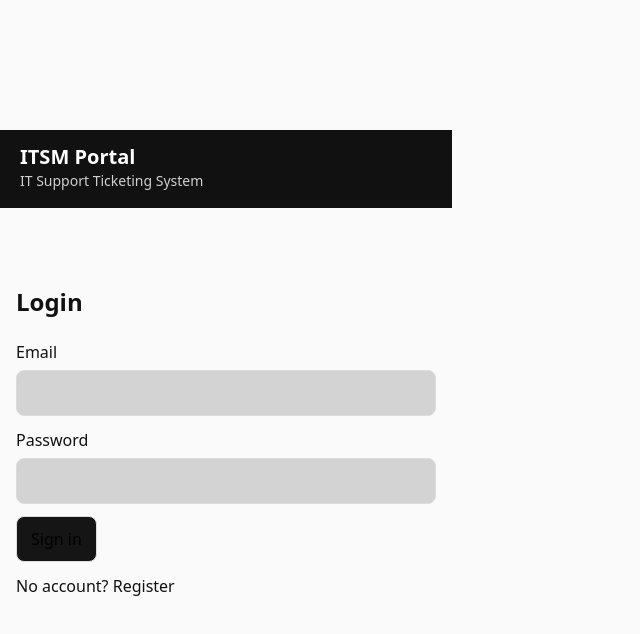
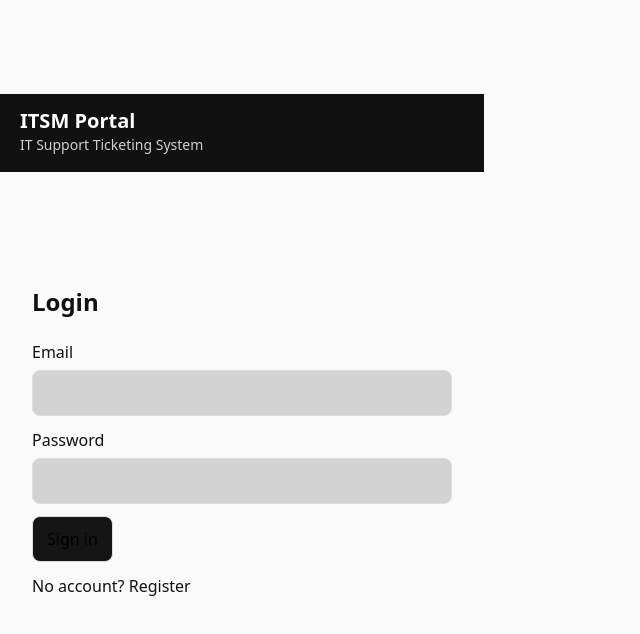
Before and after one commit to TheBAnalystSN/frontend, a React app: page /login in a window 1280 px wide. Shown: the top 634 px of the page, without its empty margins (0-640 px from the left). Built offline with nearby package versions, Linux system fonts and the light colour scheme; the HTML template or start-up script is replaced by a standard one.

Commit message:
feat(layout): wrap all routes in global container layout

```diff
--- a/src/App.jsx
+++ b/src/App.jsx
@@ -8,13 +8,12 @@ import Header from "./components/Header";
 
 export default function App() {
   return (
+    <AuthProvider>
+      <BrowserRouter>
+        <>
+          <Header />
 
-    <><>
-      <Header />
-      {/* existing routes / layout below */}
-
-    </><AuthProvider>
-        <BrowserRouter>
+          <main className="container">
             <Routes>
               <Route path="/" element={<Navigate to="/dashboard" replace />} />
 
@@ -23,11 +22,16 @@ export default function App() {
 
               <Route
                 path="/dashboard"
-              element={<ProtectedRoute>
+                element={
+                  <ProtectedRoute>
                     <Dashboard />
-              </ProtectedRoute>} />
+                  </ProtectedRoute>
+                }
+              />
             </Routes>
+          </main>
+        </>
       </BrowserRouter>
-      </AuthProvider></>
+    </AuthProvider>
   );
 }
```
Lines whose indentation alone changed are shown as unchanged.
